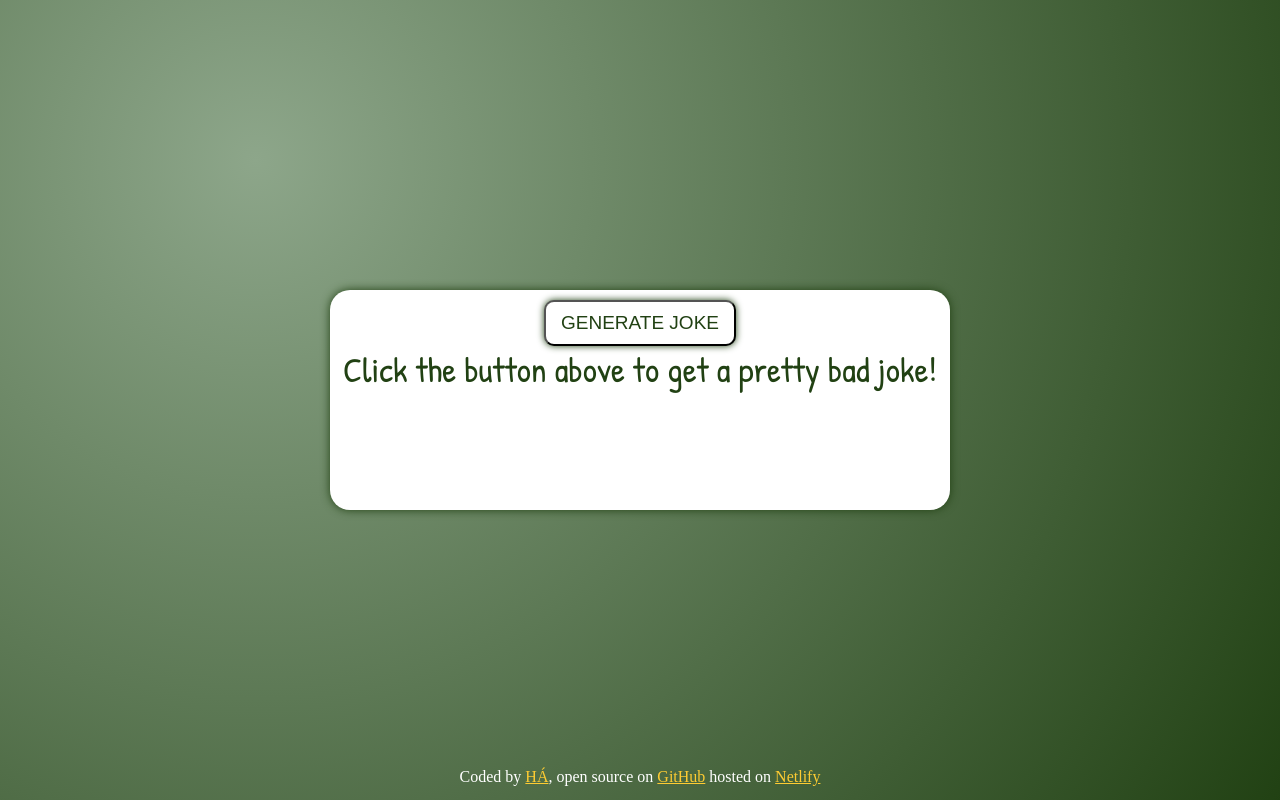
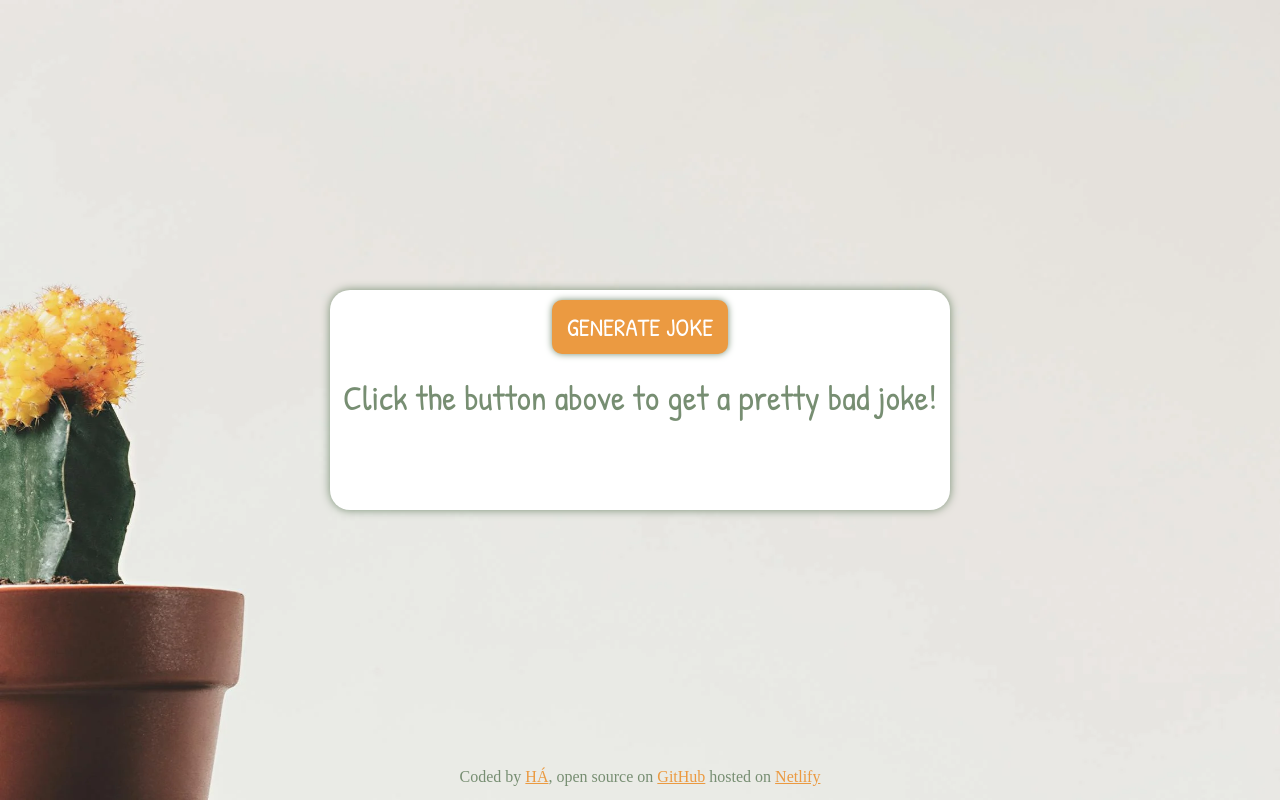
Before and after one commit to HaideeAC/AI-JokeGenerator-Project, a plain HTML site: page index.html in a window 1280 px wide. Drawn offline with nearby package versions, Linux system fonts and the light colour scheme; a web font is replaced by a local one.

Commit message:
background, color palette

```diff
--- a/index.html
+++ b/index.html
@@ -7,10 +7,6 @@
     <link rel="stylesheet" href="src/styles.css" />
     <link rel="preconnect" href="https://fonts.googleapis.com" />
     <link rel="preconnect" href="https://fonts.gstatic.com" crossorigin />
-    <link
-      href="https://fonts.googleapis.com/css2?family=Barlow:ital,wght@0,100;0,200;0,300;0,400;0,500;0,600;0,700;0,800;0,900;1,100;1,200;1,300;1,400;1,500;1,600;1,700;1,800;1,900&family=Dangrek&family=DynaPuff:wght@400..700&family=Oswald:wght@200..700&family=Quicksand:wght@300..700&family=Rock+3D&family=Tourney:ital,wght@0,100..900;1,100..900&display=swap"
-      rel="stylesheet"
-    />
     <link
       href="https://fonts.googleapis.com/css2?family=Barlow:ital,wght@0,100;0,200;0,300;0,400;0,500;0,600;0,700;0,800;0,900;1,100;1,200;1,300;1,400;1,500;1,600;1,700;1,800;1,900&family=Dangrek&family=DynaPuff:wght@400..700&family=Oswald:wght@200..700&family=Patrick+Hand&family=Quicksand:wght@300..700&family=Rock+3D&family=Schoolbell&family=Tourney:ital,wght@0,100..900;1,100..900&display=swap"
       rel="stylesheet"
--- a/src/styles.css
+++ b/src/styles.css
@@ -1,13 +1,9 @@
 body {
   margin: 0;
-  background: radial-gradient(
-    circle at 20% 20%,
-    rgb(141, 166, 138) 0%,
-    rgb(33, 65, 19) 100.2%
-  );
+  background-image: url(/images/cactus.webp);
   background-size: 100vw 100vh;
   background-repeat: no-repeat;
-  color: white;
+  color: #778E72;
 }
 
 .container {
@@ -19,40 +15,36 @@ body {
 }
 
 .joke-container {
-  background-color: white;
+  background-color: #ffffff;
   width: 600px;
   height: 200px;
   border-radius: 20px;
-  box-shadow: 0px 0px 10px rgb(33, 65, 19);
+  box-shadow: 0px 0px 10px #778E72;
   padding: 10px;
   text-align: center;
 }
 
 button {
-  background: white;
+  border: none;
+  background: #EB9A41;
   padding: 10px 15px;
   border-radius: 10px;
-  box-shadow: 0px 0px 7px rgb(33, 65, 19);
-  color: rgb(33, 65, 19);
-  font-family: "Tourney", sans-serif;
-  font-optical-sizing: auto;
-  font-size: 19px;
-  font-weight: 500;
+  box-shadow: 0px 0px 7px #778E72;
+  color: #ffffff;
+  font-family: "Patrick Hand", cursive;
+  font-weight: 400;
+  font-size: 25px;
   font-style: normal;
-  font-variation-settings: "wdth" 100;
 }
 button:hover {
   cursor: pointer;
-  background: radial-gradient(
-    circle at 10% 20%,
-    rgb(141, 166, 138) 0%,
-    rgb(33, 65, 19) 100.2%
-  );
-  color: white;
+  background: #E7E5E1;
+  color: #778E72;
 }
 
 .welcome-message {
-  color: rgb(33, 65, 19);
+  margin-top: 20px;
+  color: #778E72;
   font-family: "Patrick Hand", cursive;
   font-weight: 400;
   font-size: 35px;
@@ -60,7 +52,7 @@ button:hover {
 }
 
 a {
-  color: rgb(253, 203, 50);
+  color: #EB9A41;
 }
 footer {
   position: fixed;
```
Also changed, not shown: images/cactus.webp (added), 1 other file.
